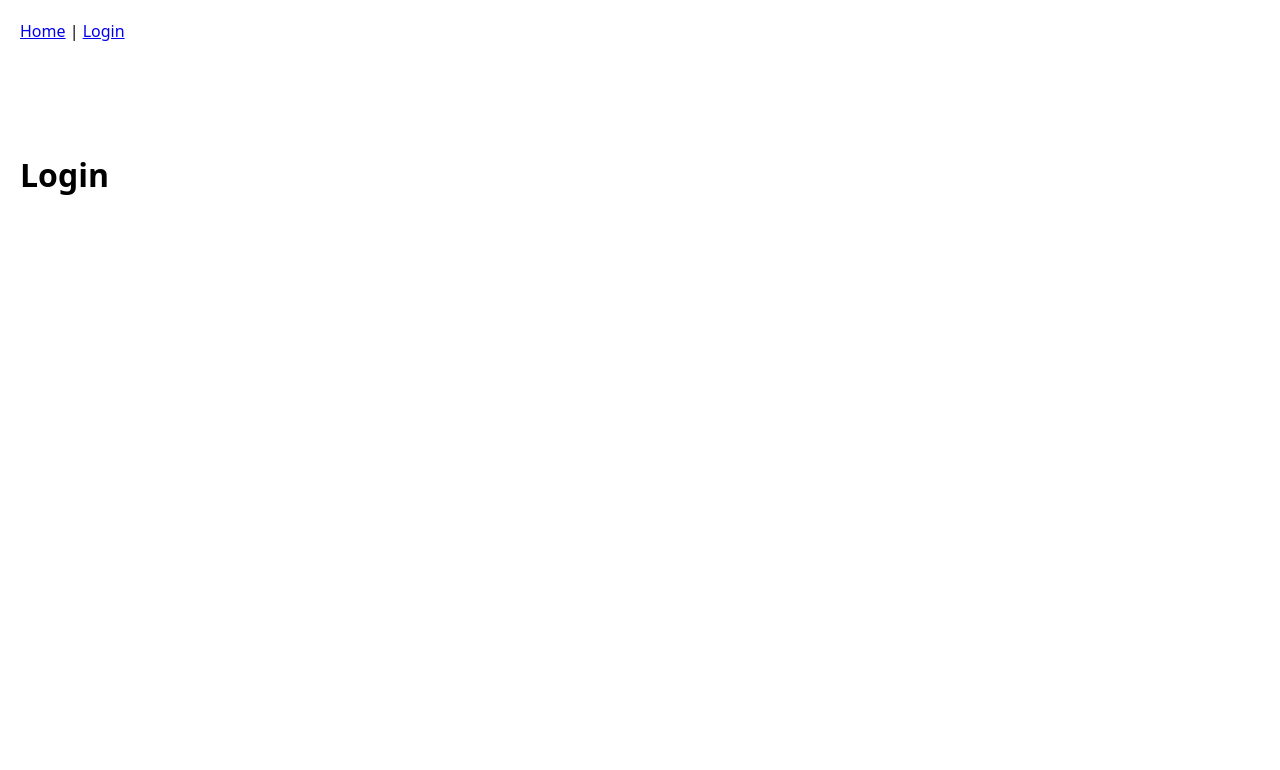
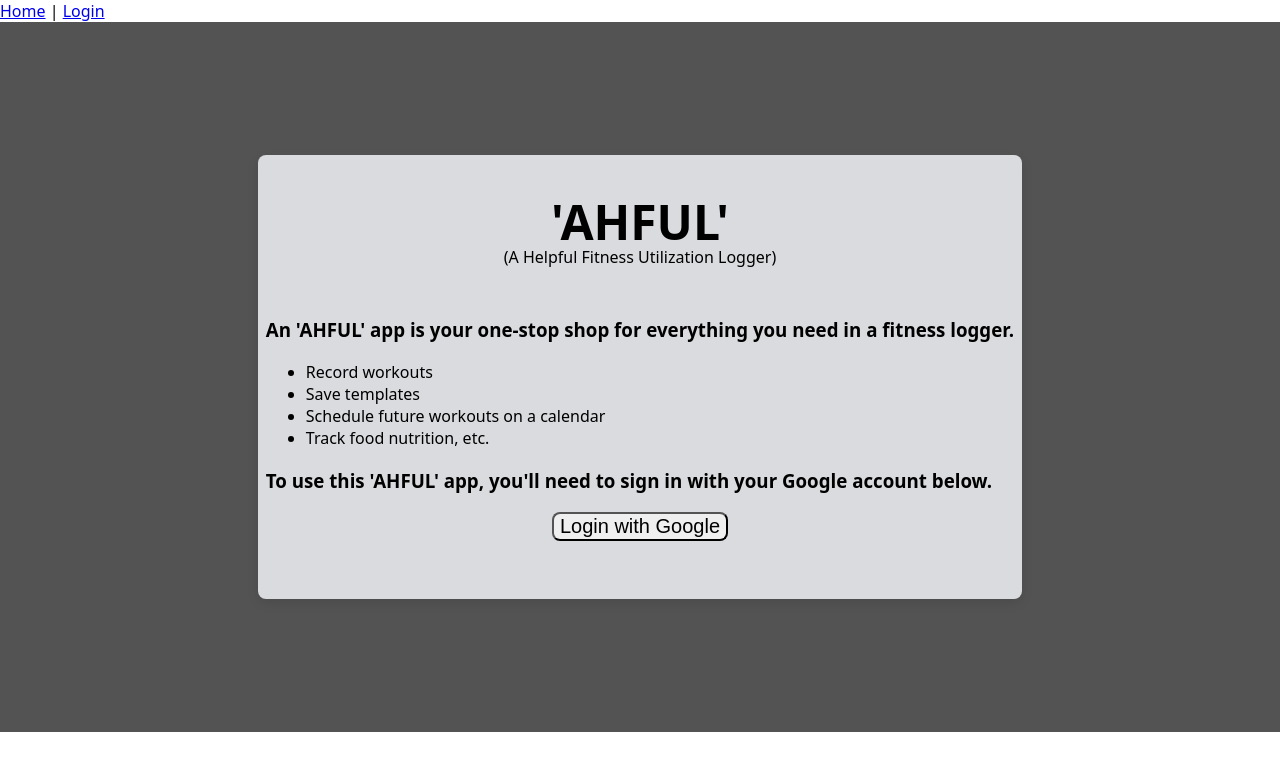
Before and after one commit to bzixx/AHFULapp, a React (Vite) app in the folder Frontend/: page /Login in a window 1280 px wide. Shown: the top 770 px of the page. Built offline with nearby package versions, Linux system fonts and the light colour scheme.

Commit message:
Login page

```diff
--- a/Frontend/src/Pages/Login/Login.css
+++ b/Frontend/src/Pages/Login/Login.css
@@ -0,0 +1,50 @@
+/* CSS generated by AI */
+* {
+    box-sizing: border-box;
+}
+
+html, body {
+    margin: 0;
+    padding: 0;
+    height: 100%;
+}
+
+.login-page {
+    display: flex;
+    justify-content: center;
+    align-items: center;
+    min-height: 100%;   /* this is the key */
+    width: 100%;
+}
+
+.login-card {
+    background: #d9dbde;
+    padding: 8px;
+    border-radius: 8px;
+    box-shadow: 0 4px 12px rgba(0,0,0,0.1);
+    margin: 0;
+}
+
+.login-title {
+    text-align: center;
+    margin-bottom: 50px;
+}
+
+.login-title h1 {
+    font-size: 48px;
+    margin-bottom: 0;          /* remove big default margin */
+    line-height: 1.1;   /* tighten spacing */
+}
+
+.login-title p {
+    margin: 0;          /* remove default margin */
+    line-height: 1.2;   /* slightly looser than h1 */
+}
+
+.login-button {
+    font-size: 20px;
+    border-radius: 8px;
+    display: block;
+    margin: 0 auto;
+    margin-bottom: 50px;
+}
--- a/Frontend/src/Pages/Login/Login.jsx
+++ b/Frontend/src/Pages/Login/Login.jsx
@@ -1,6 +1,42 @@
 import React from "react";
+import { useNavigate } from "react-router-dom";
 import "./Login.css";
 import "../../SiteStyles.css";
+
 export function Login() {
-    return <h1>Login</h1>
+    // Variables
+    const navigate = useNavigate();
+
+    // Functions
+    function goHome(){
+        navigate("/");
+    }
+
+    return (
+        <div className = "login-page">
+            <div className = "login-card">
+                <div className = "login-title">
+                    <h1>'AHFUL'</h1>
+                    <p>(A Helpful Fitness Utilization Logger)</p>
+                </div>
+                <div>
+                    <h3>
+                    An 'AHFUL' app is your one-stop shop for everything you need in a fitness logger.
+                    </h3>
+
+                    <ul>
+                    <li>Record workouts</li>
+                    <li>Save templates</li>
+                    <li>Schedule future workouts on a calendar</li>
+                    <li>Track food nutrition, etc.</li>
+                    </ul>
+
+                    <h3>
+                    To use this 'AHFUL' app, you'll need to sign in with your Google account below.
+                    </h3>
+                </div>
+                <button className = "login-button" onClick={goHome}>Login with Google</button>
+            </div>
+        </div>
+    );
 }
--- a/Frontend/src/layout.jsx
+++ b/Frontend/src/layout.jsx
@@ -4,8 +4,12 @@ import { Outlet } from "react-router-dom";
 export function Layout() {
     return (
         <>
-            <Navbar/>
-            <main style={{ paddingTop: "90px" }}>
+            <Navbar height = "90px"/>
+            <main style={{
+                background: "#535353",
+                minHeight: "calc(100vh - 90px)",
+                display: "flex"
+             }}>
             <Outlet/>
             {/* Outlet is used to render the child routes on every page listed in the AHFULApp.jsx file in this case our Navbar*/}
             </main>
```
